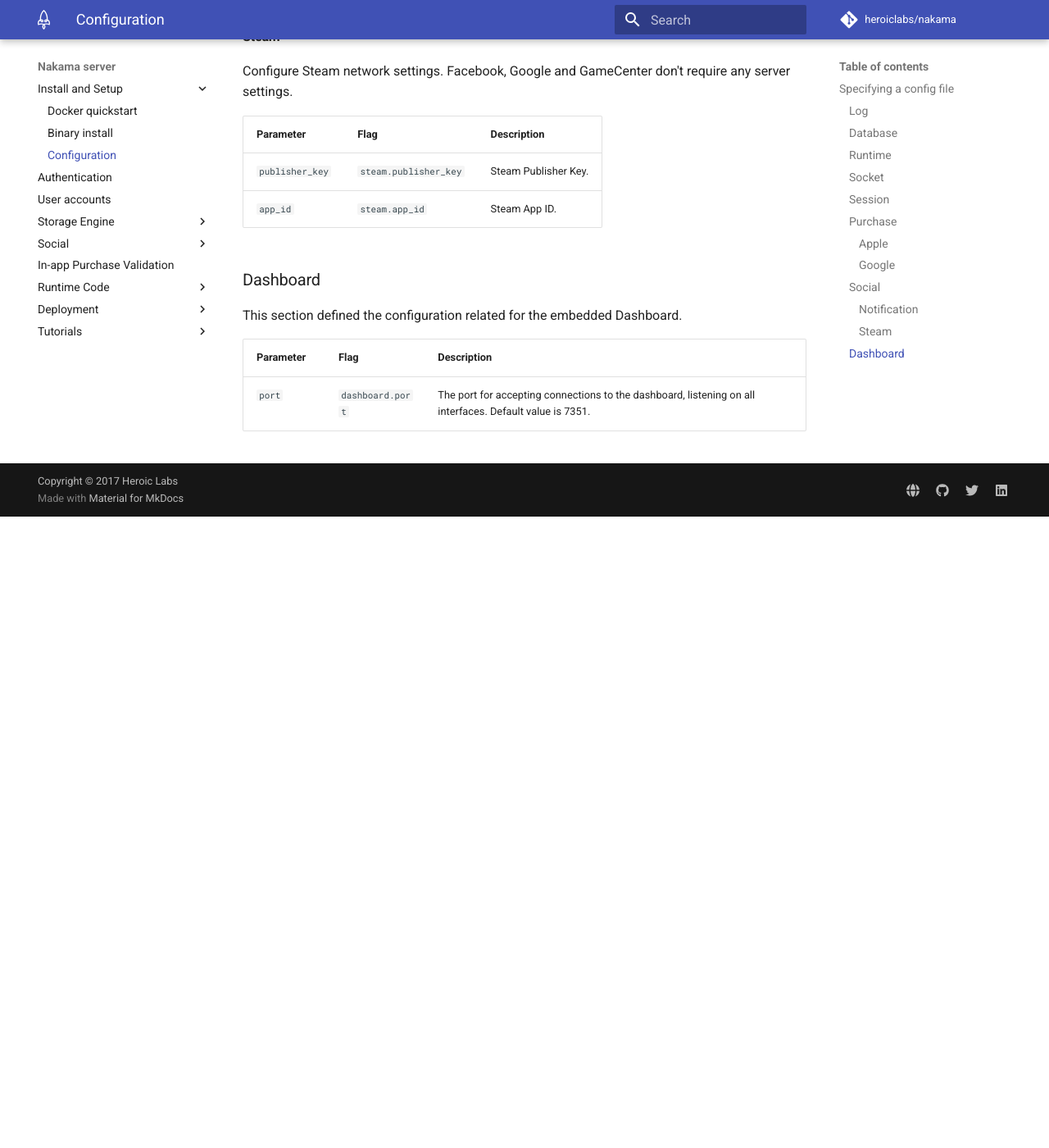
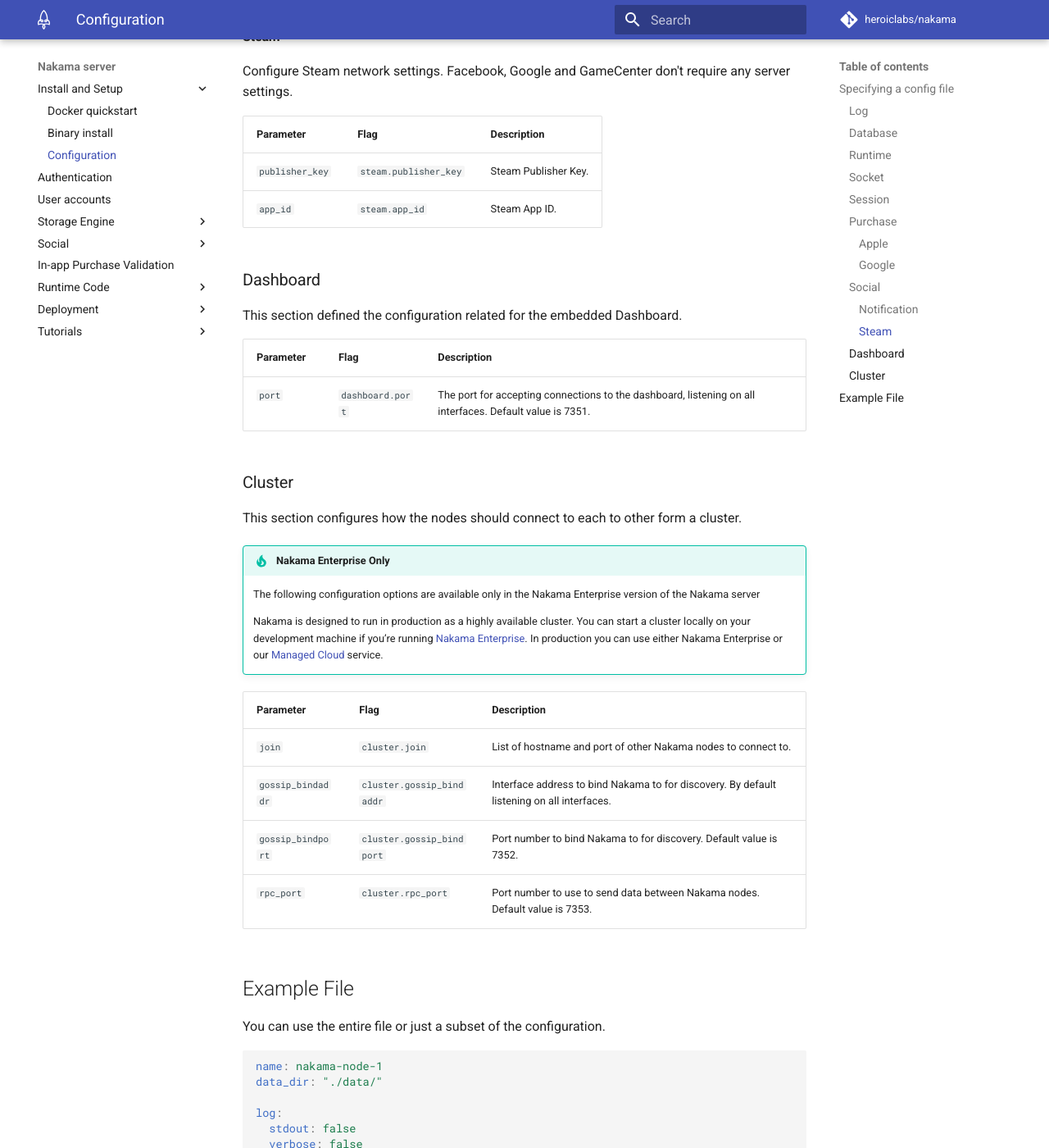
Before and after one commit to heroiclabs/nakama-docs, an MkDocs documentation site: the page built from docs/install-configuration.md, in a window 1280 px wide and 1400 px high, scrolled down 5191 px. Shown: the whole window at 82% size. Built offline with MkDocs 1.6.1 and Material for MkDocs 9.7.7, drawn with Linux system fonts in a browser that asks for light colours; comment, search, counter and statistics services are not loaded; old or Windows-style settings are respelled for this version of MkDocs; before the commit the page ends 5821 px from its top, so only the background shows below that; some of the changed text lies outside the part shown.

Commit message:
Add cluster configuration and sample config file

````diff
--- a/docs/install-configuration.md
+++ b/docs/install-configuration.md
@@ -167,3 +167,86 @@
 | Parameter | Flag             | Description
 | --------- | ----             | -----------
 | `port`    | `dashboard.port` | The port for accepting connections to the dashboard, listening on all interfaces. Default value is 7351.
+
+### Cluster
+
+This section configures how the nodes should connect to each to other form a cluster.
+
+!!! tip "Nakama Enterprise Only"
+    The following configuration options are available only in the Nakama Enterprise version of the Nakama server
+
+    Nakama is designed to run in production as a highly available cluster. You can start a cluster locally on your development machine if you’re running [Nakama Enterprise](https://heroiclabs.com/nakama-enterprise). In production you can use either Nakama Enterprise or our [Managed Cloud](https://heroiclabs.com/managed-cloud) service.
+
+| Parameter            | Flag                      | Description
+| ---------            | ----                      | -----------
+| `join`               | `cluster.join`            | List of hostname and port of other Nakama nodes to connect to.
+| `gossip_bindaddr`    | `cluster.gossip_bindaddr` | Interface address to bind Nakama to for discovery. By default listening on all interfaces.
+| `gossip_bindport`    | `cluster.gossip_bindport` | Port number to bind Nakama to for discovery. Default value is 7352.
+| `rpc_port`           | `cluster.rpc_port`        | Port number to use to send data between Nakama nodes. Default value is 7353.
+
+## Example File
+
+You can use the entire file or just a subset of the configuration.
+
+```yaml
+
+name: nakama-node-1
+data_dir: "./data/"
+
+log:
+  stdout: false
+  verbose: false
+
+database:
+  address:
+    - "root@localhost:26257"
+  conn_max_lifetime_ms: 60000
+  max_open_conns: 0
+  max_idle_conns: 0
+
+runtime:
+  env:
+    - example_apikey: "example_apivalue"
+  path: "/tmp/modules/folders"
+  http_key: "defaultkey"
+
+socket:
+  server_key: "defaultkey"
+  port: 7350
+  max_message_size_bytes: 1024 # bytes
+  write_wait_ms: 5000
+  pong_wait_ms: 10000
+  ping_period_ms: 8000 # Must be less than pong_wait_ms
+
+session:
+  encryption_key: "defaultencryptionkey"
+  token_expiry_ms: 60000
+
+purchase:
+  apple:
+    password: ""
+    production: false
+    expiry_ms: 1500
+  google:
+    package: ""
+    service_key_file: ""
+    expiry_ms: 1500
+
+social:
+  notification:
+    expiry_ms: 86400000
+  steam:
+    publisher_key: ""
+    app_id: 0
+
+dashboard:
+  port: 7351
+
+cluster:
+  join:
+    - "10.0.0.2:7352"
+    - "10.0.0.3:7352"
+  gossip_bindaddr: "0.0.0.0"
+  gossip_bindport: 7352
+  rpc_port: 7353
+```
````
Also changed, not shown: docs/authentication.md (+1 -1 lines).
